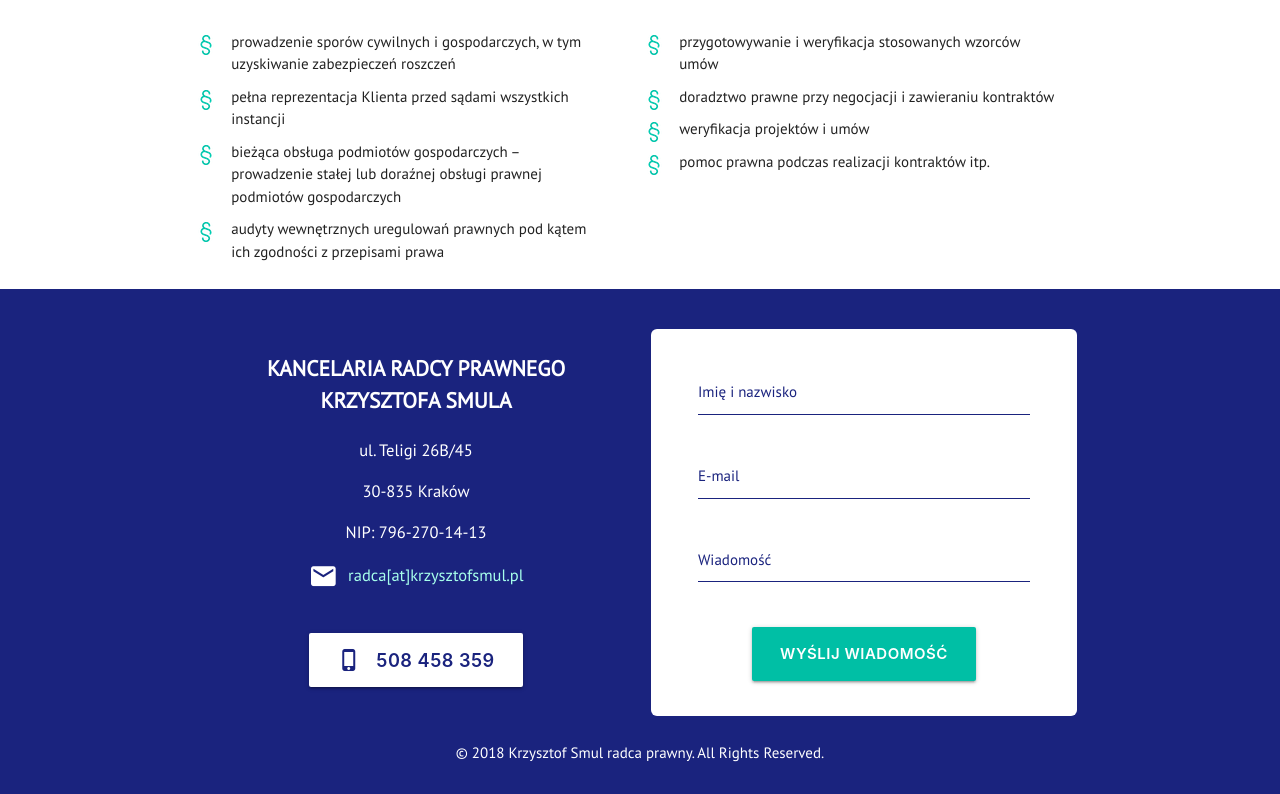
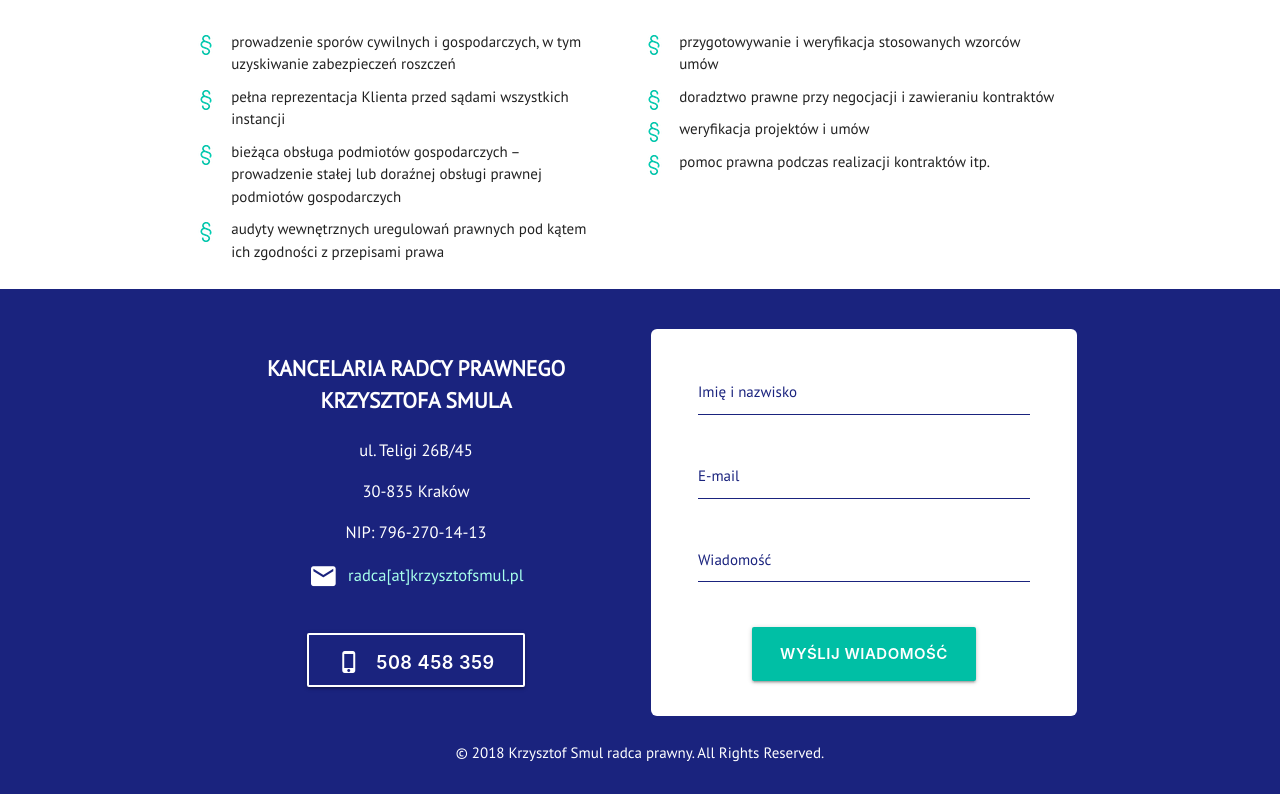
Before and after one commit to a-czer-a/Solicitor-s-webpage-project, a plain HTML site: page index.html in a window 1280 px wide. Shown: the part 936-1730 px from the top of the page. Drawn offline with Linux system fonts and the light colour scheme.

Commit message:
Change call button (footer) style

```diff
--- a/index.html
+++ b/index.html
@@ -113,7 +113,7 @@
                     <p>NIP: 796-270-14-13</p>
                     <p class="teal-text text-accent-1"><i class="material-icons email white-text">email</i>radca[at]krzysztofsmul.pl</p>
                     <div class="col s12">
-                        <button class="waves-effect waves-teal btn btn-large white indigo-text text-darken-4"><i class="material-icons left">phone_iphone</i>508 458 359</button>
+                        <button class="waves-effect waves-light btn btn-large white-text"><i class="material-icons left">phone_iphone</i>508 458 359</button>
                     </div>
                   </div>
 
--- a/sass/styles.scss
+++ b/sass/styles.scss
@@ -92,6 +92,8 @@ footer {
         margin-top: 25px;
         margin-bottom: 35px;
         font-size: 1.1em;
+        background-color: transparent;
+        border: 2px solid #fff;
     }
 }
 .firma {
```
Also changed, not shown: css/main.css.
